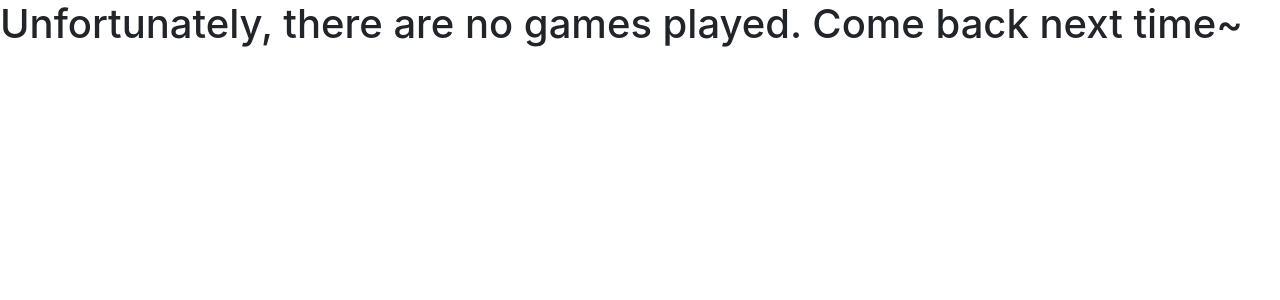
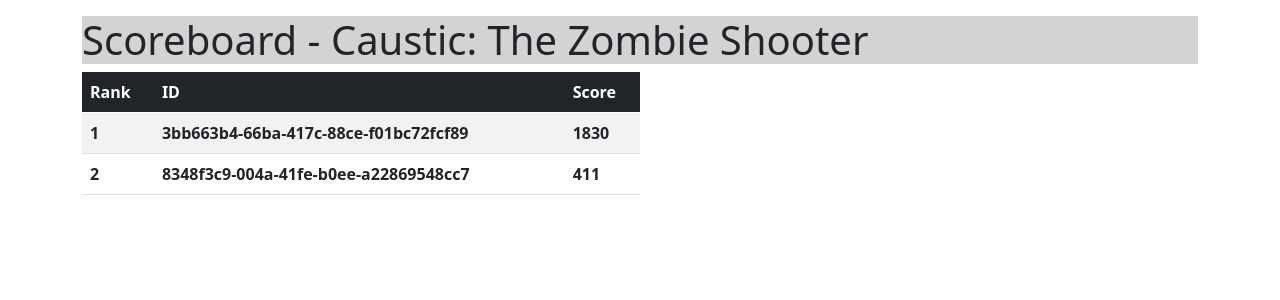
Before and after one commit to Summry/2515_pygame_project, a Flask app: page / in a window 1280 px wide. Shown: the top 300 px of the page. Run offline with Flask 2, Linux system fonts and the light colour scheme; lists and menus that the app fills with data are empty.

Commit message:
Added a home page to view the leaderboard/scoreboard of all played games

```diff
--- a/templates/index.html
+++ b/templates/index.html
@@ -5,18 +5,19 @@
     <meta charset="UTF-8">
     <meta http-equiv="X-UA-Compatible" content="IE=edge">
     <meta name="viewport" content="width=device-width, initial-scale=1.0">
-    <link rel="stylesheet" href="https://cdn.jsdelivr.net/npm/bootstrap@4.0.0/dist/css/bootstrap.min.css"
-        integrity="sha384-Gn5384xqQ1aoWXA+058RXPxPg6fy4IWvTNh0E263XmFcJlSAwiGgFAW/dAiS6JXm" crossorigin="anonymous">
+    <link href="https://cdn.jsdelivr.net/npm/bootstrap@5.0.2/dist/css/bootstrap.min.css" rel="stylesheet"
+        integrity="sha384-EVSTQN3/azprG1Anm3QDgpJLIm9Nao0Yz1ztcQTwFspd3yD65VohhpuuCOmLASjC" crossorigin="anonymous">
     <title>Caustic: The Zombie Shooter</title>
 </head>
 
 <body>
-    {% if data|length > 0 %}
-    <div class="title-header">
+    <div class="container my-2 py-2">
+        {% if scores|length > 0 %}
+        <div class="title-header" style="background-color: lightgray;">
             <h1>Scoreboard - Caustic: The Zombie Shooter</h1>
         </div>
-    <table class="table table-striped table-hover" style="width: max-content;">
-        <thead class="thead-dark">
+        <table class="table table-striped table-hover" style="width: 50%;">
+            <thead class="table-dark">
                 <tr>
                     <th scope="col">Rank</th>
                     <th scope="col">ID</th>
@@ -24,20 +25,21 @@
                 </tr>
             </thead>
             <tbody>
-            {% for i in range(0, data|length) %}
+                {% for i in range(0, scores|length) %}
                 <tr>
                     <th scope="col">{{i + 1}}</th>
-                <th scope="col">{{data[i].id}}</th>
-                <th scope="col">{{data[i].score}}</th>
+                    <th scope="col">{{scores[i].id}}</th>
+                    <th scope="col">{{scores[i].score}}</th>
                 </tr>
                 {% endfor %}
             </tbody>
         </table>
         {% else %}
-    <div class="title-header">
+        <div class="title-header" style="background-color: lightgray;">
             <h1>Unfortunately, there are no games played. Come back next time~</h1>
         </div>
         {% endif %}
+    </div>
 </body>
 
 </html>
```
Lines whose indentation alone changed are shown as unchanged.
